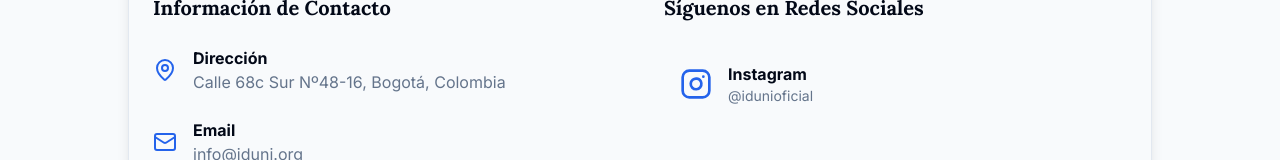
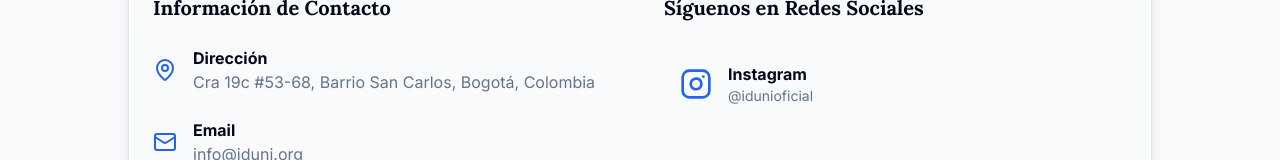
Before and after one commit to JobTR95/iduni-web, a Next.js app: page /contacto in a window 1280 px wide. Shown: the part 252-412 px from the top of the page. Built offline with nearby package versions, Linux system fonts and the light colour scheme.

Commit message:
fix: nueva direccion en la pagina de contacto

```diff
--- a/src/app/contacto/page.tsx
+++ b/src/app/contacto/page.tsx
@@ -30,7 +30,7 @@ export default function ContactoPage() {
                   <MapPin className="w-6 h-6 text-primary" />
                   <div>
                     <h4 className="font-semibold">Dirección</h4>
-                    <p className="text-muted-foreground">Calle 68c Sur Nº48-16, Bogotá, Colombia</p>
+                    <p className="text-muted-foreground">Cra 19c #53-68, Barrio San Carlos, Bogotá, Colombia</p>
                   </div>
                 </div>
                  <div className="flex items-center gap-4">
```
